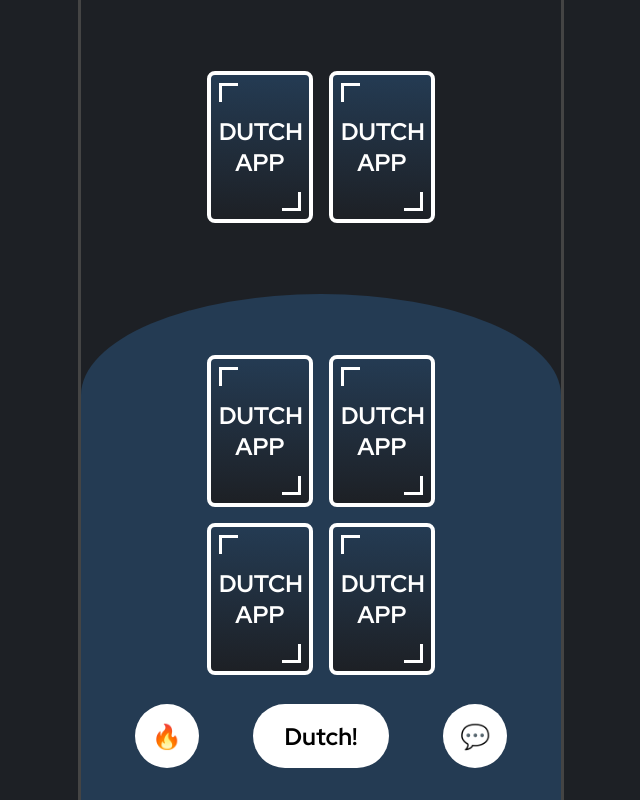
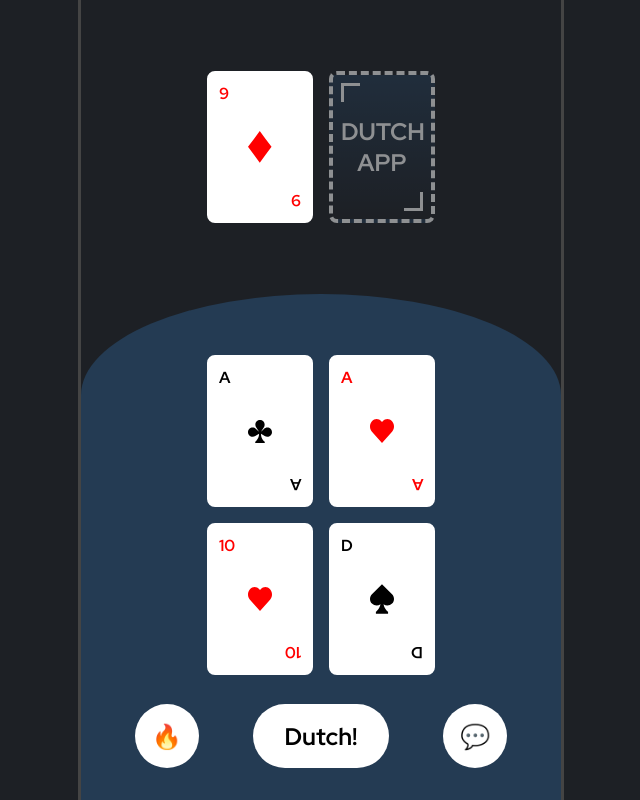
Before and after one commit to MisterAzix/dutch-app, a React (Create React App) app: page / in a window 1280 px wide. Both pictures are taken after a click on the button "Play". Shown: the whole page, without its empty margins (319-959 px from the left). Built offline with nearby package versions, Linux system fonts and the light colour scheme.

Commit message:
:sparkles: Card pit placeholder

```diff
--- a/src/components/Card/Card.jsx
+++ b/src/components/Card/Card.jsx
@@ -1,35 +1,50 @@
-import React, { useState } from 'react';
-import styles from './card.module.css';
+import React, { useState, useEffect } from "react";
+import styles from "./card.module.css";
 
-import Diamond from '../../icons/Diamond';
-import Heart from '../../icons/Heart';
-import Spade from '../../icons/Spade';
-import Club from '../../icons/Club';
+import Diamond from "../../icons/Diamond";
+import Heart from "../../icons/Heart";
+import Spade from "../../icons/Spade";
+import Club from "../../icons/Club";
 
-export default function Card({ symbol, value }) {
+export default function Card({ symbol, value, defaultActive, placeholder }) {
     const [active, setActive] = useState(false);
+    useEffect(() => {
+        setActive(defaultActive);
+    }, [defaultActive]);
 
     const handleClick = () => {
         setActive(!active);
-    }
+    };
 
     return (
-        <div onClick={handleClick} className={`${active ? styles.card_active : styles.card} ${(symbol === "diamond" || symbol === "heart") ? styles.red : styles.black}`}>
-            {active ?
-            <>
-                <div className={styles.top}>{value}</div>
-                    {symbol === "diamond" && <Diamond className={styles.icon} /> }
-                    {symbol === "heart" && <Heart className={styles.icon} /> }
-                    {symbol === "club" && <Club className={styles.icon} /> }
-                    {symbol === "spade" && <Spade className={styles.icon} /> }
-                <div className={styles.bottom}>{value}</div>
-            </> :
-            <>
-                <div className={styles.top_back}></div>
-                <div className={styles.txt_back}>DUTCH<br />APP</div>
-                <div className={styles.bottom_back}></div>
-            </>}
-
+        <div
+            onClick={handleClick}
+            className={`${active ? styles.card_active : styles.card} ${
+                symbol === "diamond" || symbol === "heart" ? styles.red : ""
+            } ${placeholder ? styles.placeholder : ''}`}
+        >
+            {!active || placeholder ? (
+                <>
+                    <div className={styles.top_back}></div>
+                    <div className={styles.txt_back}>
+                        DUTCH
+                        <br />
+                        APP
+                    </div>
+                    <div className={styles.bottom_back}></div>
+                </>
+            ) : (
+                <>
+                    <div className={styles.top}>{value}</div>
+                    {symbol === "diamond" && (
+                        <Diamond className={styles.icon} />
+                    )}
+                    {symbol === "heart" && <Heart className={styles.icon} />}
+                    {symbol === "club" && <Club className={styles.icon} />}
+                    {symbol === "spade" && <Spade className={styles.icon} />}
+                    <div className={styles.bottom}>{value}</div>
+                </>
+            )}
         </div>
-    )
+    );
 }
--- a/src/components/Card/card.module.css
+++ b/src/components/Card/card.module.css
@@ -16,6 +16,14 @@
 
 .card {
     background-image: var(--card-color);
+}
+
+.placeholder {
+    cursor: default;
+    pointer-events: none;
+    user-select: none;
+    opacity: 0.5;
+    border: dashed 4px var(--primary-font-color);
 }
 
 .top_back{
--- a/src/pages/Home/Home.jsx
+++ b/src/pages/Home/Home.jsx
@@ -27,6 +27,7 @@ const Home = () => {
     const [play, setPlay] = useState(false);
     const [globalDeck, setGlobalDeck] = useState([]);
     const [playerDeck, setPlayerDeck] = useState([]);
+    const [cardPit, setCardPit] = useState([]);
 
     const generateGlobalDeck = () => {
         const tempGlobalDeck = [];
@@ -70,14 +71,27 @@ const Home = () => {
     return (
         <div className={styles.container}>
             <div className={styles.board}>
-                <Card symbol="club" value="8" />
-                <Card symbol="spade" value="4" />
+                <Card
+                    symbol={globalDeck[0]?.symbol}
+                    value={globalDeck[0]?.value}
+                    defaultActive
+                />
+                {cardPit.length > 0 ? (
+                    <Card symbol={cardPit[0]?.symbol} value={cardPit[0]?.value} />
+                ) : (
+                    <Card placeholder />
+                )}
             </div>
             <div className={styles.player_container}>
                 {play ? (
                     <PlayerDeck>
                         {playerDeck.map((card, key) => (
-                            <Card key={key} symbol={card.symbol} value={card.value} />
+                            <Card
+                                key={key}
+                                symbol={card.symbol}
+                                value={card.value}
+                                defaultActive
+                            />
                         ))}
                     </PlayerDeck>
                 ) : (
```
